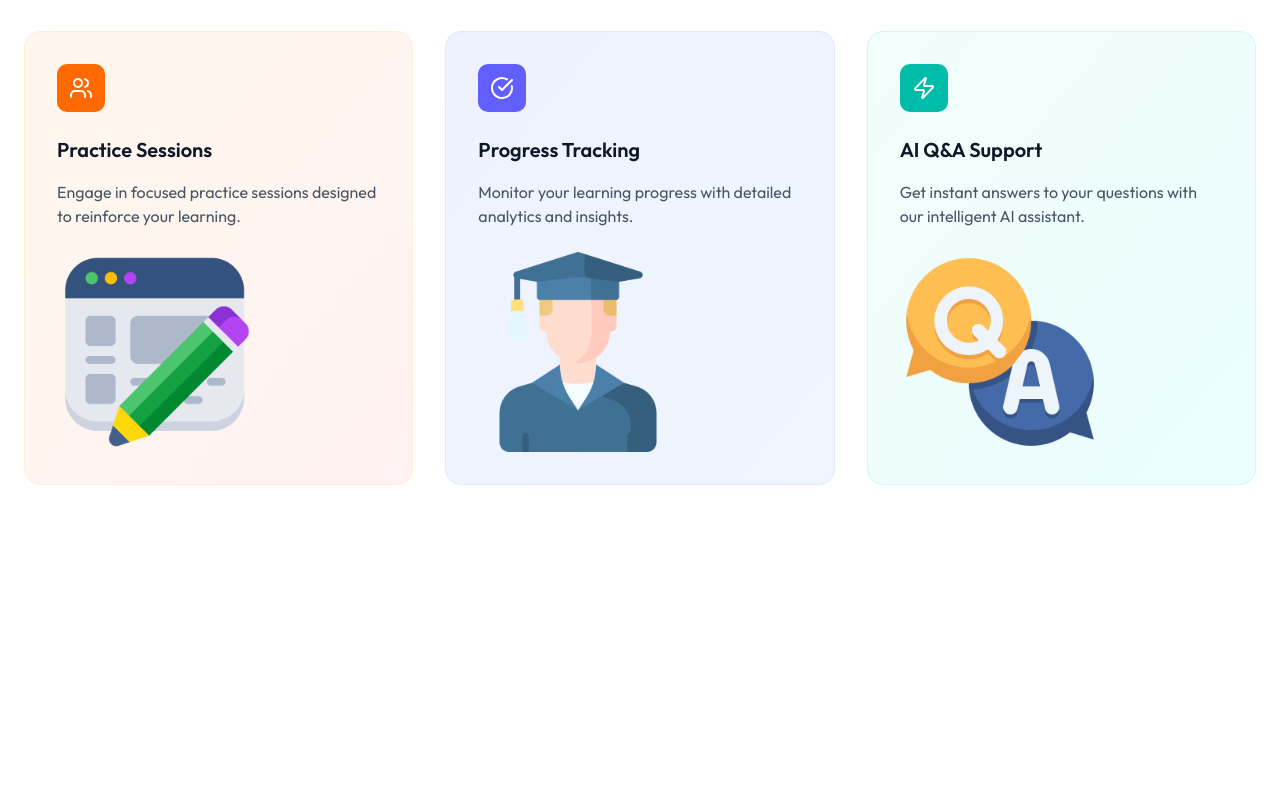
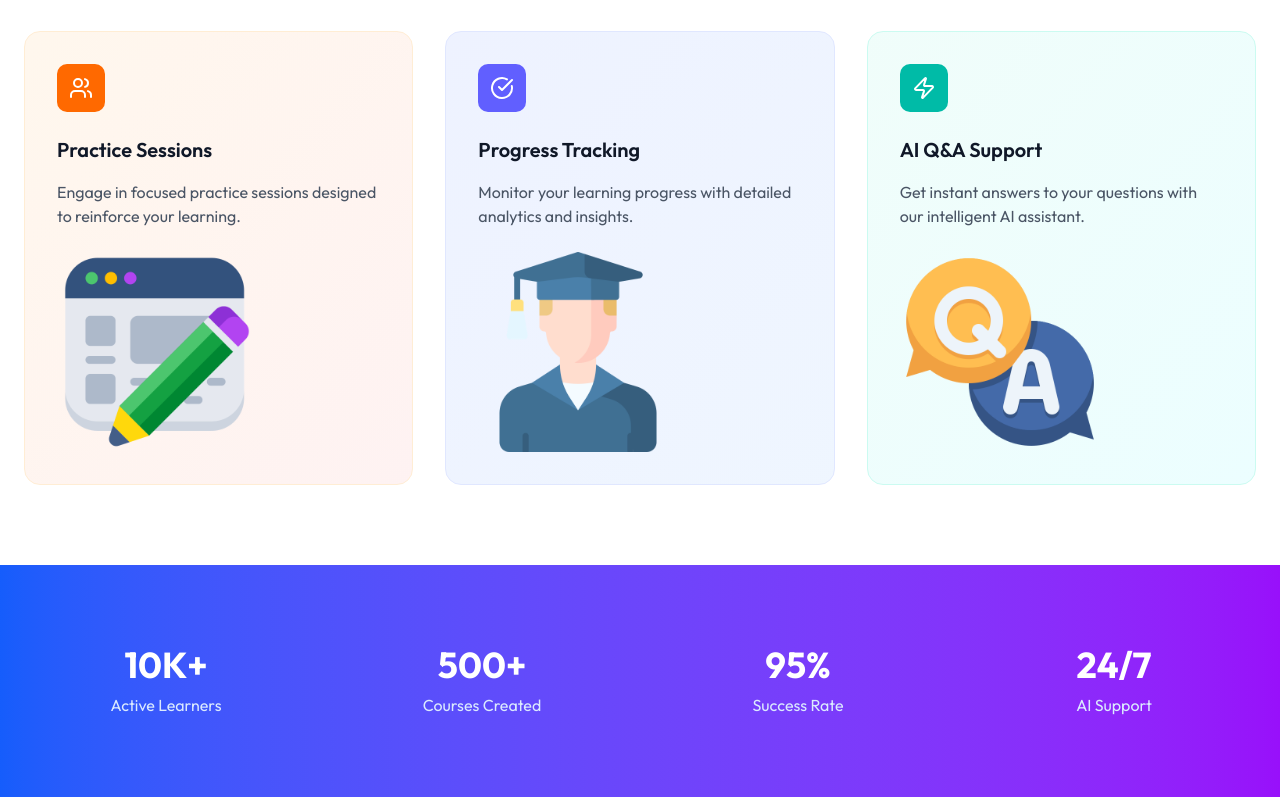
Before and after one commit to sprmke/nextjs_ai-lms-app, a Next.js app: page / in a window 1280 px wide. Shown: the part 1449-2246 px from the top of the page. Before the commit the page ends 2014 px from the top, so only its background shows below. Built offline with nearby package versions, Linux system fonts and the light colour scheme; no server answers.

Commit message:
Add landing page stats section

```diff
--- a/src/app/page.tsx
+++ b/src/app/page.tsx
@@ -211,6 +211,30 @@ export default function Home() {
           </div>
         </div>
       </section>
+
+      {/* Stats Section */}
+      <section className="px-6 py-20 bg-gradient-to-r from-blue-600 to-purple-600">
+        <div className="max-w-7xl mx-auto">
+          <div className="grid md:grid-cols-4 gap-8 text-center">
+            <div>
+              <div className="text-4xl font-bold text-white mb-2">10K+</div>
+              <div className="text-blue-100">Active Learners</div>
+            </div>
+            <div>
+              <div className="text-4xl font-bold text-white mb-2">500+</div>
+              <div className="text-blue-100">Courses Created</div>
+            </div>
+            <div>
+              <div className="text-4xl font-bold text-white mb-2">95%</div>
+              <div className="text-blue-100">Success Rate</div>
+            </div>
+            <div>
+              <div className="text-4xl font-bold text-white mb-2">24/7</div>
+              <div className="text-blue-100">AI Support</div>
+            </div>
+          </div>
+        </div>
+      </section>
     </div>
   );
 }
```
